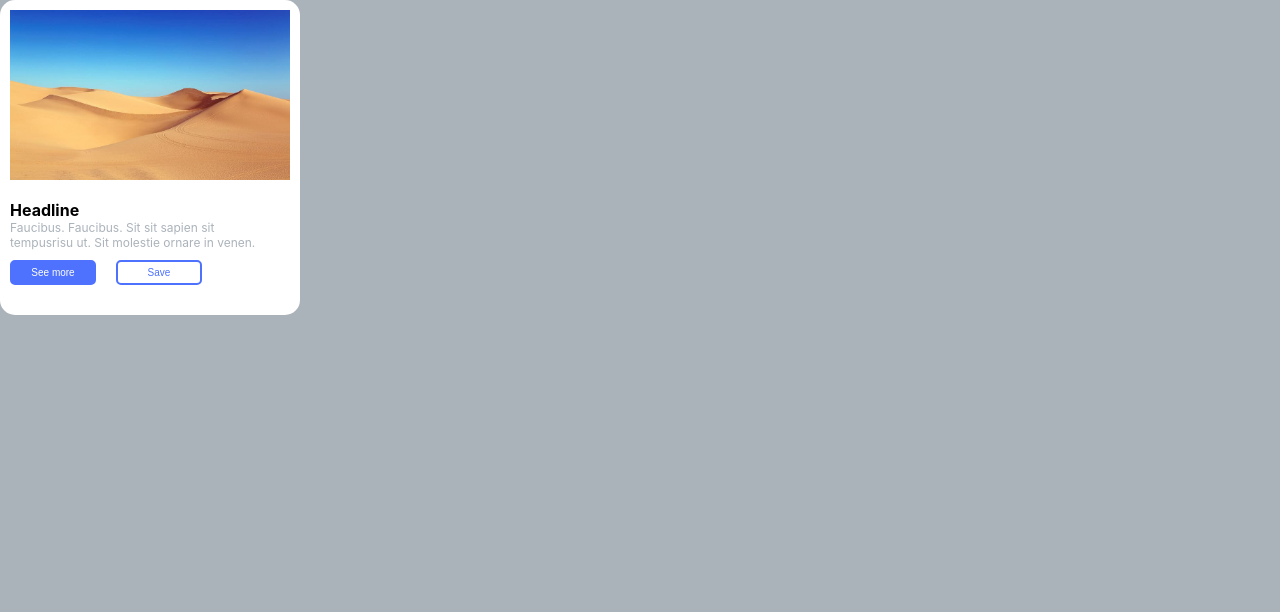
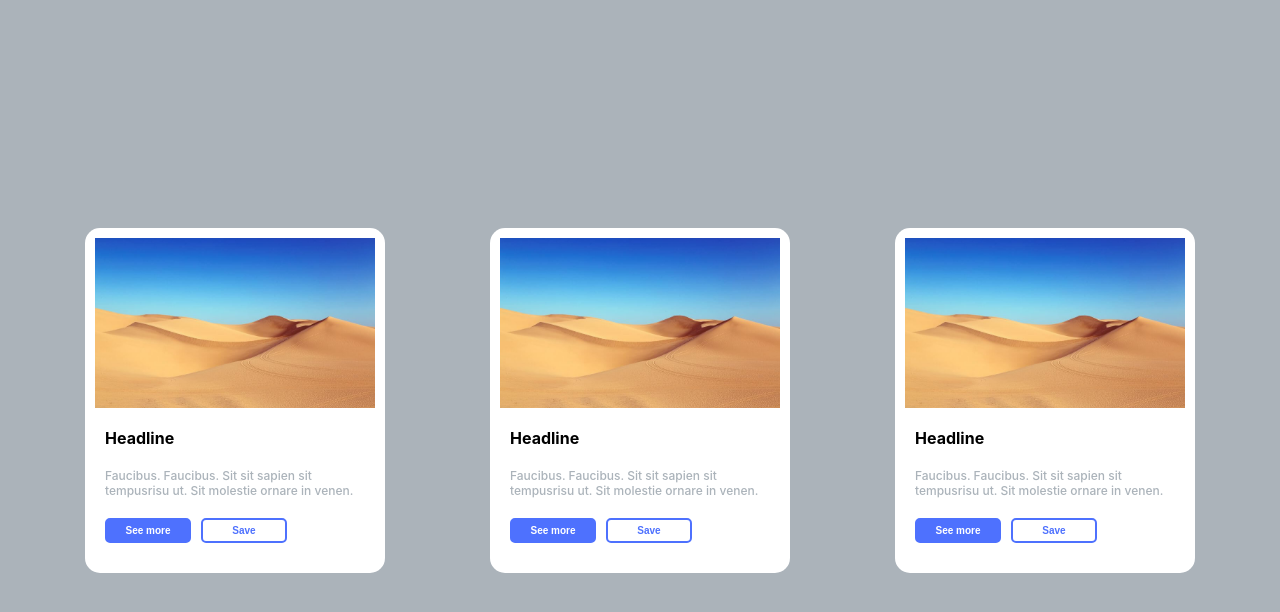
Before and after one commit to Vladseme2012/my-card, a React app: page / in a window 1280 px wide. Shown: the top 612 px of the page. Built offline with nearby package versions, Linux system fonts and the light colour scheme.

Commit message:
fixed component App.tsx

```diff
--- a/src/App.tsx
+++ b/src/App.tsx
@@ -1,115 +1,32 @@
 import './App.css';
+import { FlexWrapper } from './components/flexWrapper/FlexWrapper';
+import { Card } from './components/card/Card';
+import { data } from './assets/data/data';
 import styled from 'styled-components';
-import { myTheme } from './styles/Theme.styled';
-import photo from './assets/images/desert.jpg';
-
-type StyledBoxPropsType = {
-    width: string;
-    border?: string;
-    margin?: string;
-    content?: string;
-};
-
-type StyledImagePropsType = {
-    src: string;
-    alt: string;
-};
-
-type StyledButtonPropsType = {
-    color: string;
-    background: string;
-};
 
 function App() {
     return (
-        <Card>
-            <Box width={'280px'} border={'15px'} margin={'20px'}>
-                <Image src={photo} alt="desert" />
-            </Box>
-            <Box width={'70px'}>
-                <Title>Headline</Title>
-            </Box>
-            <Box width={'260px'} margin={'10px'}>
-                <Paragraph>
-                    Faucibus. Faucibus. Sit sit sapien sit tempusrisu ut. Sit
-                    molestie ornare in venen.
-                </Paragraph>
-            </Box>
-            <Box width={'192px'} margin={'20px'} content={'space-between'}>
-                <Button
-                    color={myTheme.colors.white}
-                    background={myTheme.colors.blue}
-                >
-                    See more
-                </Button>
-                <Button
-                    color={myTheme.colors.blue}
-                    background={myTheme.colors.white}
-                >
-                    Save
-                </Button>
-            </Box>
-        </Card>
+        <StyledSection>
+            <FlexWrapper>
+                {data.map((el) => (
+                    <Card
+                        src={el.image}
+                        title={el.title}
+                        text={el.text}
+                        key={el.title}
+                    />
+                ))}
+            </FlexWrapper>
+        </StyledSection>
     );
 }
 
-export default App;
-
-const Card = styled.div`
-    width: 100%;
-    max-width: 300px;
-    padding: 10px;
-    border-radius: 15px;
+const StyledSection = styled.section`
+    width: 100vw;
+    height: 100vh;
     display: flex;
-    flex-direction: column;
-    align-content: flex-start;
-    background-color: ${myTheme.colors.white};
+    justify-content: center;
+    align-items: center;
 `;
 
-const Box = styled.div<StyledBoxPropsType>`
-    max-width: ${(props) => props.width};
-    display: flex;
-    justify-content: ${(props) => props.content || 'start'};
-    align-items: center;
-    border-radius: ${(props) => props.border};
-    margin-bottom: ${(props) => props.margin};
-`;
-
-const Image = styled.img<StyledImagePropsType>`
-width: 280px;
-height: 170px;
-object-fit: cover;
-    src: ${(props) => props.src};
-    alt: ${(props) => props.alt};
-`;
-
-const Title = styled.h2`
-    font-size: 16px;
-    font-wight: bold;
-    text-align: center;
-    color: ${myTheme.colors.black};
-`;
-
-const Paragraph = styled.p`
-    font-size: 12px;
-    font-wight: medium;
-    text-align: left;
-    color: ${myTheme.colors.gray};
-`;
-
-const Button = styled.button<StyledButtonPropsType>`
-    width: 100%;
-    max-width: 86px;
-    padding: 5px;
-    border-radius: 5px;
-    border: 2px solid ${myTheme.colors.blue};
-    text-align: center;
-    font-size: 10px;
-    font-wight: bold;
-    color: ${(props) => props.color};
-    background-color: ${(props) => props.background};
-
-    &: hover {
-        cursor: pointer;
-    }
-`;
+export default App;
```
